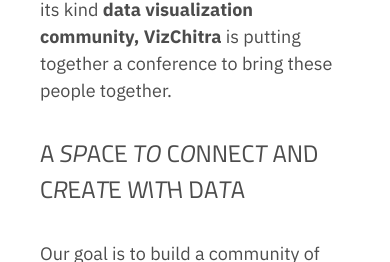
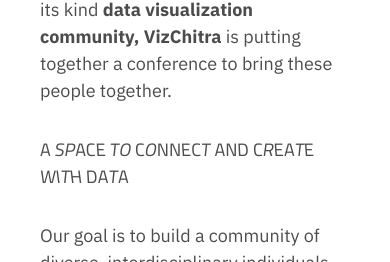
Before and after one commit to vizchitra/vizchitra.github.io, a SvelteKit app: page / in a window 390 px wide. Shown: the part 2352-2614 px from the top of the page. Built offline with nearby package versions, Linux system fonts and the light colour scheme; no server answers.

Commit message:
add same styling to mobile, for consistency (#60)

```diff
--- a/src/routes/+page.svelte
+++ b/src/routes/+page.svelte
@@ -75,7 +75,7 @@
 
 		<p class="mx-auto mt-2 mb-6">
 			{#each formatSlantedText('A SPACE TO CONNECT AND CREATE WITH DATA') as letter}
-				<span class="slanted-text text-[24px]" style="--letter-slant: {letter.slant}">
+				<span class="slanted-text text-[18px] md:text-[24px]" style="--letter-slant: {letter.slant}">
 					{letter.letter}
 				</span>
 			{/each}
```
